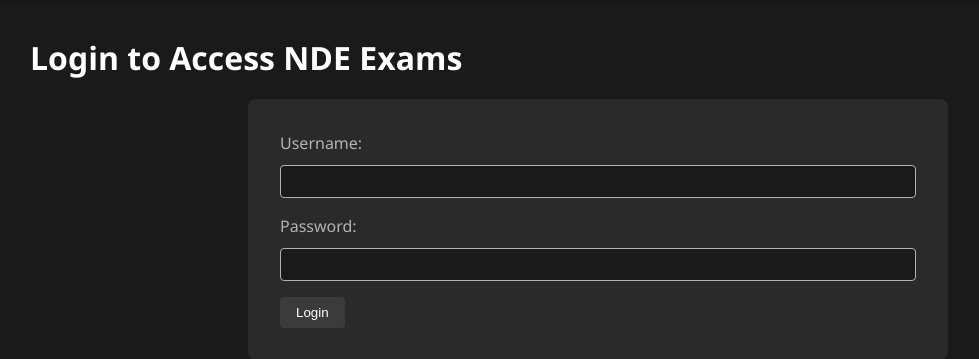
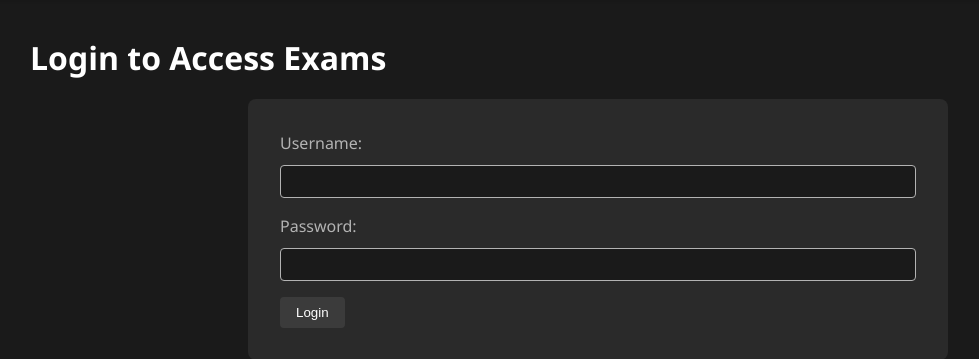
Before and after one commit to cptnoverkill/NDE-Online-Testing, a Flask app: page /login in a window 1280 px wide. Shown: the part 127-486 px from the top of the page, without its empty margins (42-1021 px from the left). Run offline with Flask 3, Linux system fonts and the light colour scheme.

Commit message:
header on login page

```diff
--- a/templates/login.html
+++ b/templates/login.html
@@ -2,7 +2,7 @@
 {% extends "base.html" %}
 {% block title %}Login{% endblock %}
 {% block content %}
-    <h1>Login to Access NDE Exams</h1>
+    <h1>Login to Access Exams</h1>
     <form method="POST">
         <div>
             <label for="username">Username:</label>
```
